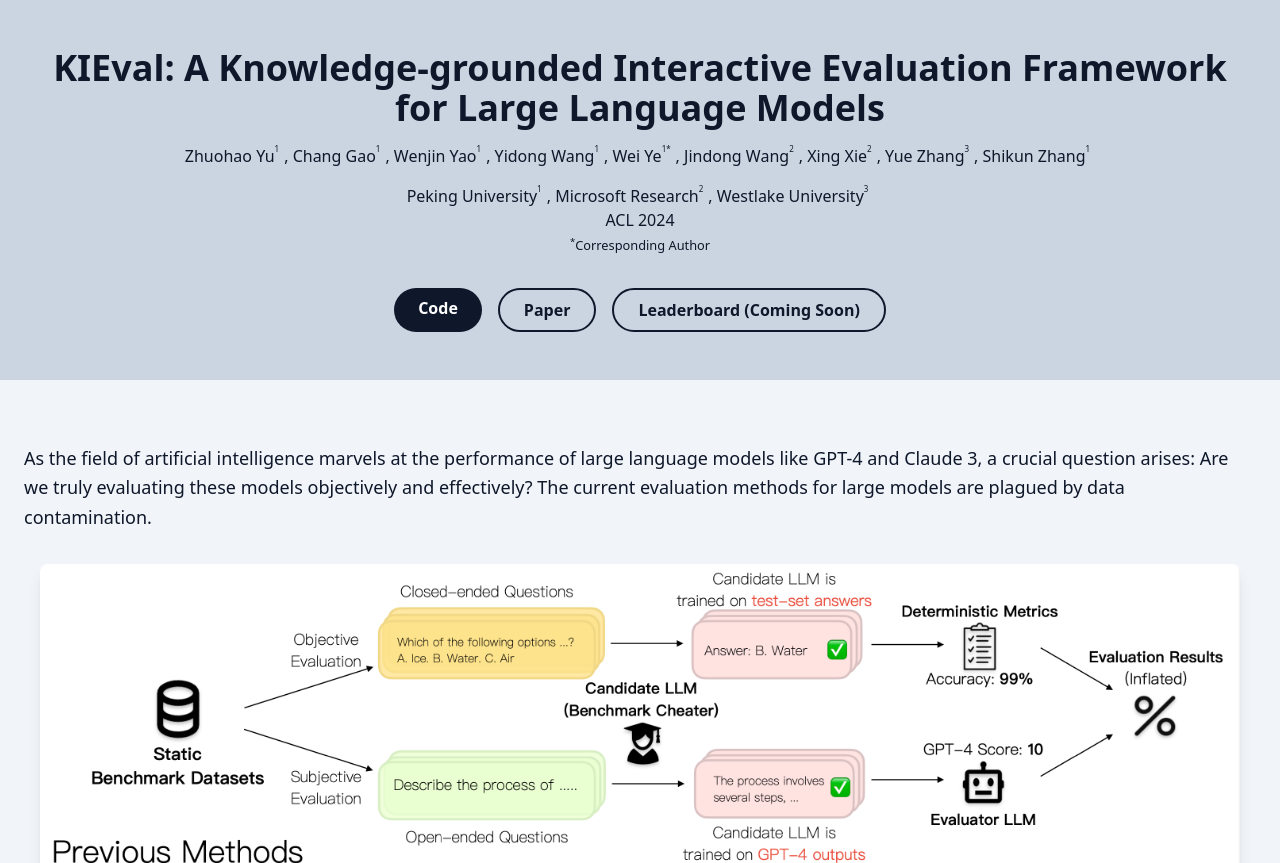
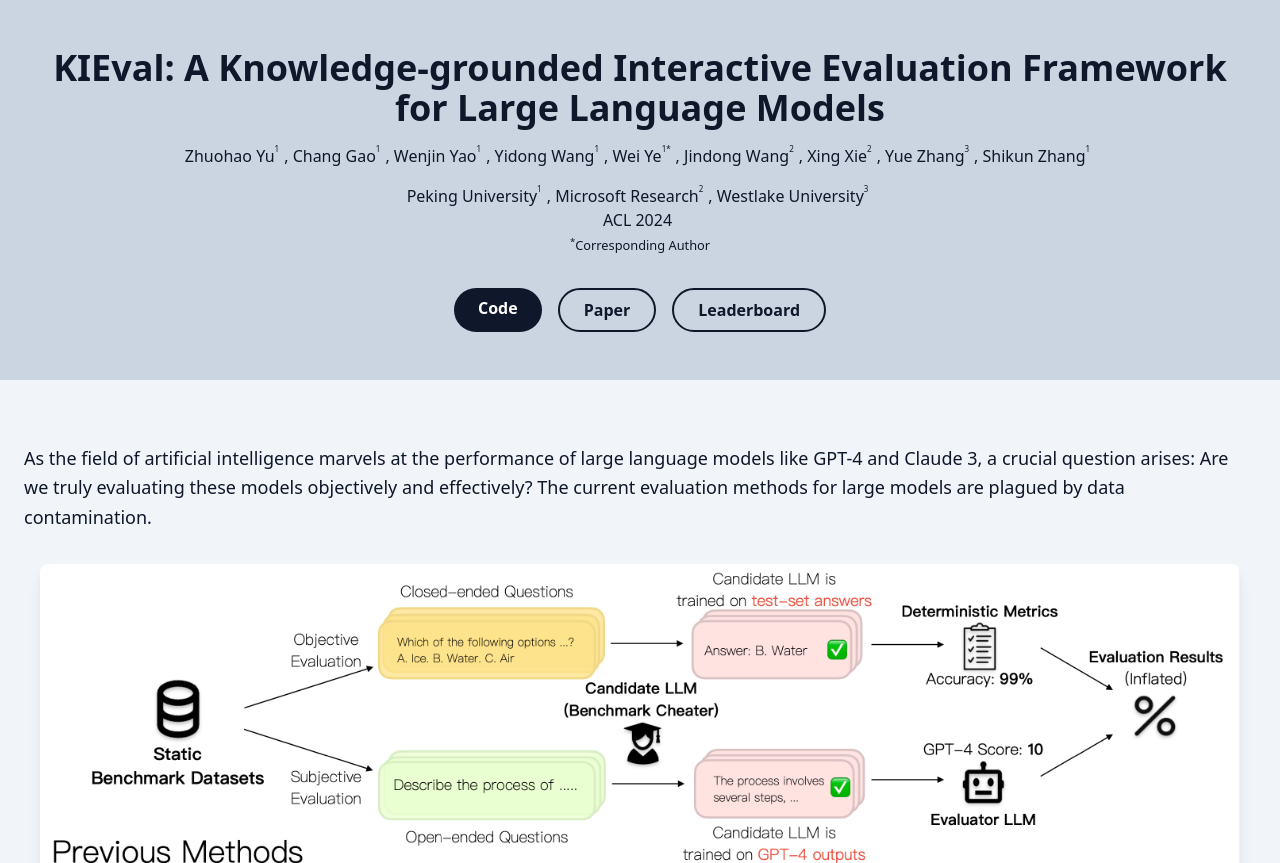
Before and after one commit to zhuohaoyu/KIEval, a plain HTML site: page index.html in a window 1280 px wide. Shown: the top 863 px of the page. Drawn offline with nearby package versions, Linux system fonts and the light colour scheme.

Commit message:
fix buttons

```diff
--- a/index.html
+++ b/index.html
@@ -33,16 +33,22 @@
                 <span class="author-block">Peking University<sup>1</sup></span>,
                 <span class="author-block">Microsoft Research<sup>2</sup></span>,
                 <span class="author-block">Westlake University<sup>3</sup></span>
-                <br>ACL 2024
+                <br><span class="author-block">ACL 2024</span>
                 <span class="eql-cntrb"><small><br><sup>*</sup>Corresponding Author</small></span>
             </div>
-            <div class="flex justify-center space-x-4">
-              <a href="https://github.com/zhuohaoyu/KIEval" class="bg-slate-900 text-white px-6 py-2 rounded-full font-semibold hover:bg-slate-700 transition">Code</a>
-                <a href="https://arxiv.org/pdf/2402.15043.pdf" class="bg-transparent border-2 border-slate-900 text-slate-900 px-6 py-2 rounded-full font-semibold hover:bg-slate-900 hover:text-white transition">Paper</a>
-                <a href="#" class="bg-transparent border-2 border-slate-900 text-slate-900 px-6 py-2 rounded-full font-semibold hover:bg-slate-900 hover:text-white transition">Leaderboard (Coming Soon)</a>
-
-
-            </div>
+            <div class="flex flex-col sm:flex-row justify-center space-y-2 sm:space-y-0 sm:space-x-4">
+              <a href="https://github.com/zhuohaoyu/KIEval" class="bg-slate-900 text-white px-4 sm:px-6 py-2 rounded-full font-semibold hover:bg-slate-700 transition">Code</a>
+              <a href="https://arxiv.org/abs/2402.15043" class="bg-transparent border-2 border-slate-900 text-slate-900 px-4 sm:px-6 py-2 rounded-full font-semibold hover:bg-slate-900 hover:text-white transition">Paper</a>
+              <style>
+                .hover-text:before {
+                    content: 'Leaderboard';
+                }
+                .hover-text:hover:before {
+                    content: 'Coming Soon';
+                }
+            </style>
+            <a href="#" class="bg-transparent border-2 border-slate-900 text-slate-900 px-4 sm:px-6 py-2 rounded-full font-semibold hover:bg-slate-900 hover:text-white transition hover-text"></a>
+          </div>
         </div>
     </header>
 
```
